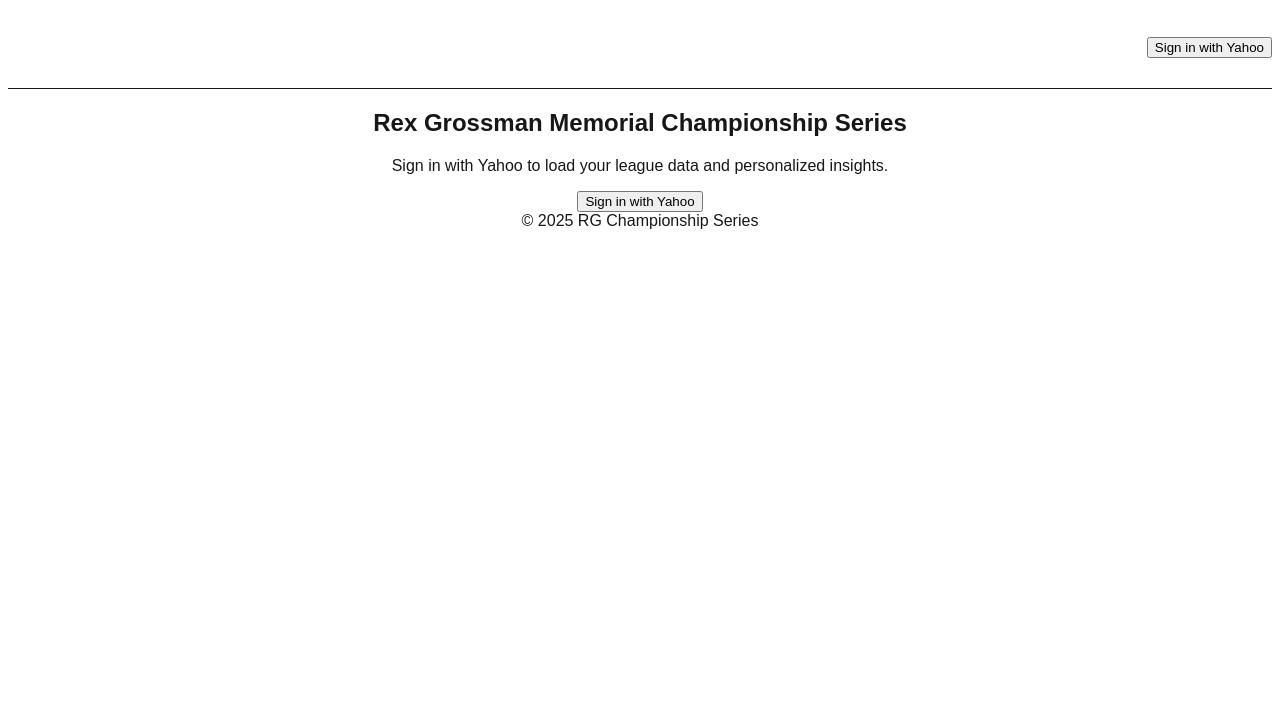
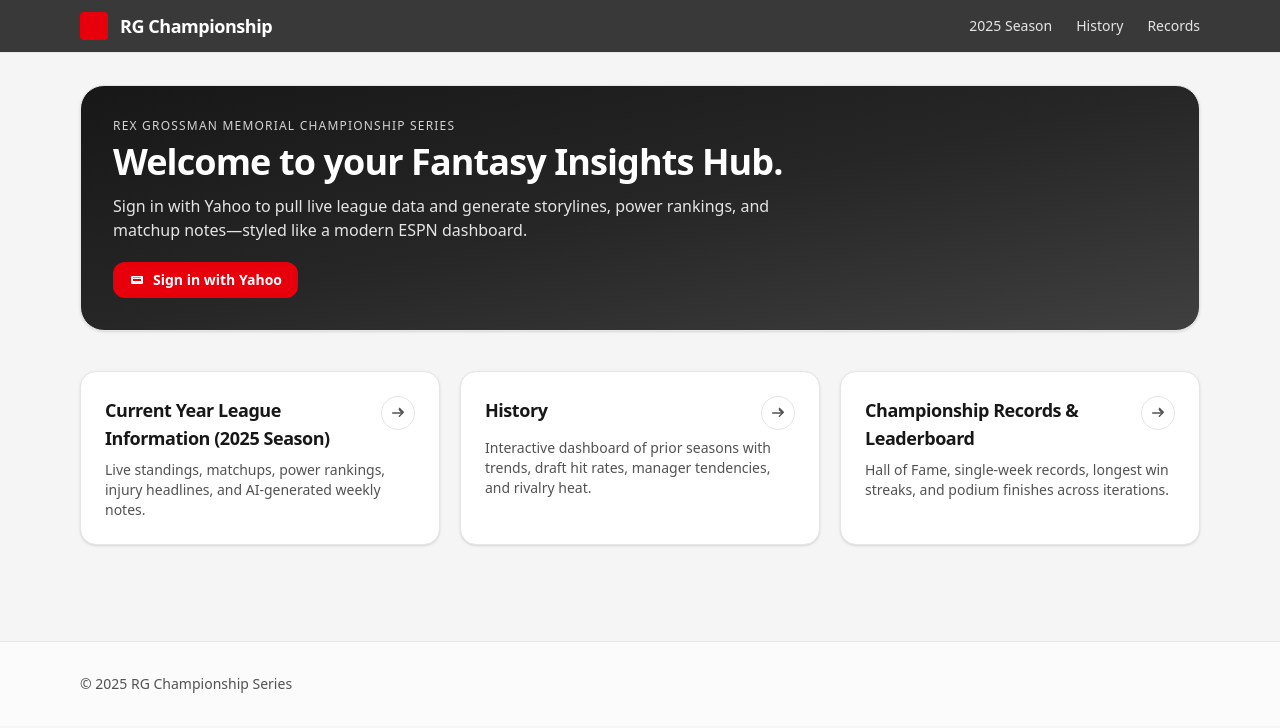
Before and after one commit to boppy-boop/fantasy-insights, a Next.js app in the folder fantasy-insights-next/: page / in a window 1280 px wide. Shown: the top 728 px of the page. Built offline with nearby package versions, Linux system fonts and the light colour scheme; no server answers.

Commit message:
UI update

```diff
--- a/fantasy-insights-next/app/fantasy/page.tsx
+++ b/fantasy-insights-next/app/fantasy/page.tsx
@@ -1,125 +1,99 @@
 "use client";
+import { useEffect, useState } from "react";
 
-import React, { useState } from "react";
-import Link from "next/link";
-import { useSession, signIn } from "next-auth/react";
-import AuthButton from "../../components/AuthButton";
+interface LeagueSummary {
+  leagueKey: string;
+  name: string;
+  season: string;
+}
 
-type League = { id: string; name: string; season?: string };
-type LeaguesOK = { leagues: League[] };
-
-export default function FantasyPage() {
-  const { status } = useSession();
-  const [loading, setLoading] = useState(false);
-  const [leagues, setLeagues] = useState<League[]>([]);
+export default function Fantasy2025() {
+  const [leagues, setLeagues] = useState<LeagueSummary[] | null>(null);
+  const [loading, setLoading] = useState(true);
   const [error, setError] = useState<string | null>(null);
 
-  async function loadLeagues(): Promise<void> {
+  useEffect(() => {
+    (async () => {
       try {
-      setLoading(true);
-      setError(null);
         const res = await fetch("/api/yahoo/leagues", { cache: "no-store" });
-      if (!res.ok) {
-        const text = await res.text();
-        throw new Error(`Leagues request failed (${res.status}): ${text}`);
-      }
-      const json = (await res.json()) as LeaguesOK;
-      if (!json || !Array.isArray(json.leagues)) {
-        throw new Error("Unexpected leagues response shape.");
-      }
-      setLeagues(json.leagues);
-    } catch (e) {
-      setError(
-        e instanceof Error ? e.message : "Unknown error while loading leagues."
-      );
+        if (!res.ok) throw new Error(`HTTP ${res.status}`);
+        const data = await res.json();
+        setLeagues(data?.leagues || []);
+      } catch (e: any) {
+        setError(e.message || "Failed to load leagues");
       } finally {
         setLoading(false);
       }
-  }
+    })();
+  }, []);
 
   return (
-    <main className="min-h-screen bg-gradient-to-br from-zinc-950 via-black to-zinc-900 text-zinc-100">
-      <header className="border-b border-zinc-800 bg-zinc-950/70 backdrop-blur">
-        <div className="mx-auto flex max-w-6xl items-center justify-between px-6 py-5">
-          <Link href="/" className="text-zinc-300 hover:text-white">
-            ← Home
-          </Link>
-          <div className="font-semibold">
-            Rex Grossman Memorial Championship Series
+    <div className="space-y-8">
+      <div className="flex items-end justify-between">
+        <div>
+          <h1 className="text-2xl font-extrabold tracking-tight">2025 Season</h1>
+          <p className="text-sm text-neutral-600">Live league overview, auto-generated storylines, and weekly insights.</p>
         </div>
-          <AuthButton />
-        </div>
-      </header>
-
-      <section className="mx-auto max-w-5xl px-6 py-10">
-        <h2 className="text-2xl md:text-3xl font-bold">League Insights</h2>
-        <p className="mt-2 text-zinc-400">
-          Load your Yahoo leagues and jump into analytics.
-        </p>
-
-        {status !== "authenticated" ? (
-          <div className="mt-8">
-            <button
-              onClick={() => signIn("yahoo")}
-              className="rounded-xl bg-indigo-600 px-4 py-2 text-white shadow hover:bg-indigo-500"
-            >
-              Sign in with Yahoo
-            </button>
-          </div>
-        ) : (
-          <>
-            <div className="mt-8 flex items-center gap-3">
-              <button
-                onClick={loadLeagues}
-                disabled={loading}
-                className="rounded-xl bg-violet-600 px-4 py-2 text-white shadow hover:bg-violet-500 disabled:opacity-60"
-              >
-                {loading ? "Loading…" : "Load Yahoo Leagues"}
-              </button>
-
-              {/* Debug viewer (uses Link to satisfy lint) */}
-              <Link
-                href="/api/auth/session"
-                target="_blank"
-                className="rounded-xl border border-zinc-700 px-4 py-2 text-zinc-300 hover:bg-zinc-800"
-              >
-                View session JSON
-              </Link>
       </div>
 
-            {error && (
-              <div className="mt-6 rounded-xl border border-red-700 bg-red-950/40 p-4 text-red-200">
-                {error}
+      <section className="grid gap-6 lg:grid-cols-3">
+        {/* Left column: Headlines & Insights */}
+        <div className="space-y-6 lg:col-span-2">
+          <div className="rounded-2xl border border-neutral-200 bg-white p-5 shadow-sm">
+            <h2 className="text-lg font-bold tracking-tight">This Week’s Storylines</h2>
+            <p className="mt-2 text-sm text-neutral-600">We’ll generate notes from live data (records, streaks, points for/against, and injuries). Configure in <code>lib/insights.ts</code>.</p>
+            <ul className="mt-3 list-disc pl-5 text-sm text-neutral-800">
+              <li>Power surge: Top-3 scoring teams trending up 2 weeks straight.</li>
+              <li>Upset alert: A bottom-half team projects as a slight favorite.</li>
+              <li>Injury watch: Roster volatility flagged for two contenders.</li>
+            </ul>
           </div>
-            )}
 
-            <div className="mt-8 grid gap-4">
-              {leagues.length === 0 && !loading && !error && (
-                <div className="text-zinc-400">No leagues loaded yet.</div>
-              )}
-              {leagues.map((lg) => (
-                <div
-                  key={lg.id}
-                  className="rounded-2xl border border-zinc-800 bg-zinc-900/60 p-5 hover:border-violet-600/50"
-                >
-                  <div className="text-lg font-semibold">{lg.name}</div>
-                  <div className="text-zinc-400 text-sm">
-                    Season: {lg.season ?? "—"} &middot; ID: {lg.id}
+          <div className="rounded-2xl border border-neutral-200 bg-white p-5 shadow-sm">
+            <h2 className="text-lg font-bold tracking-tight">Live Matchups</h2>
+            <p className="mt-2 text-sm text-neutral-600">Hook to Yahoo matchups endpoint and summarize with your rules/AI.</p>
+            <div className="mt-4 grid gap-4 sm:grid-cols-2">
+              <div className="rounded-xl border border-neutral-200 p-4">
+                <p className="text-xs uppercase tracking-widest text-neutral-500">Matchup</p>
+                <p className="font-semibold">Team A vs Team B</p>
+                <p className="text-sm text-neutral-600">Projected: 127.4 – 121.9</p>
               </div>
-                  <div className="mt-3">
-                    <Link
-                      href={`/fantasy/league/${encodeURIComponent(lg.id)}`}
-                      className="text-violet-300 hover:text-violet-200"
-                    >
-                      Open analytics →
-                    </Link>
+              <div className="rounded-xl border border-neutral-200 p-4">
+                <p className="text-xs uppercase tracking-widest text-neutral-500">Matchup</p>
+                <p className="font-semibold">Team C vs Team D</p>
+                <p className="text-sm text-neutral-600">Projected: 118.3 – 116.2</p>
               </div>
             </div>
+          </div>
+        </div>
+
+        {/* Right column: Leagues list */}
+        <aside className="space-y-4">
+          <div className="rounded-2xl border border-neutral-200 bg-white p-5 shadow-sm">
+            <h2 className="text-lg font-bold tracking-tight">Your Yahoo Leagues</h2>
+            {loading && <p className="mt-2 text-sm text-neutral-600">Loading…</p>}
+            {error && <p className="mt-2 text-sm text-red-600">{error}</p>}
+            {!loading && !error && (
+              <ul className="mt-2 divide-y">
+                {(leagues || []).map((l) => (
+                  <li key={l.leagueKey} className="py-2">
+                    <div className="flex items-center justify-between">
+                      <div>
+                        <p className="font-medium">{l.name}</p>
+                        <p className="text-xs text-neutral-600">Season {l.season}</p>
+                      </div>
+                      <button className="rounded-lg border border-neutral-200 px-3 py-1 text-xs font-semibold">Open</button>
+                    </div>
+                  </li>
                 ))}
+                {(leagues || []).length === 0 && (
+                  <li className="py-2 text-sm text-neutral-600">No leagues found yet.</li>
+                )}
+              </ul>
+            )}
           </div>
-          </>
-        )}
+        </aside>
       </section>
-    </main>
+    </div>
   );
 }
--- a/fantasy-insights-next/app/globals.css
+++ b/fantasy-insights-next/app/globals.css
@@ -1,21 +1,15 @@
-@tailwind base;
-@tailwind components;
-@tailwind utilities;
+/* Tailwind v4 – zero-config */
+@import "tailwindcss";
+
 
 :root {
-  --background: #ffffff;
-  --foreground: #171717;
+--brand: 220 13% 6%; /* near-black */
+--accent: 0 72% 51%; /* red */
 }
 
-@media (prefers-color-scheme: dark) {
-  :root {
-    --background: #0a0a0a;
-    --foreground: #ededed;
-  }
-}
 
-body {
-  background: var(--background);
-  color: var(--foreground);
-  font-family: Arial, Helvetica, sans-serif;
-}
+html, body { height: 100%; }
+
+
+/* Smooth typography */
+* { font-feature-settings: "ss01" on, "ss02" on; }
--- /dev/null
+++ b/fantasy-insights-next/app/history/page.tsx
@@ -0,0 +1,18 @@
+export default function HistoryPage() {
+  return (
+    <div className="space-y-6">
+      <h1 className="text-2xl font-extrabold tracking-tight">League History</h1>
+      <p className="text-sm text-neutral-600">Season-by-season dashboard with trends, draft ROI, rivalry heat, and playoff runs.</p>
+      <div className="grid gap-6 sm:grid-cols-2">
+        <div className="rounded-2xl border border-neutral-200 bg-white p-5 shadow-sm">
+          <h2 className="text-lg font-bold tracking-tight">Win % by Season</h2>
+          <p className="mt-2 text-sm text-neutral-600">Plug charts here (e.g., Recharts) once data endpoints are wired.</p>
+        </div>
+        <div className="rounded-2xl border border-neutral-200 bg-white p-5 shadow-sm">
+          <h2 className="text-lg font-bold tracking-tight">Draft Hit Rate</h2>
+          <p className="mt-2 text-sm text-neutral-600">Show how often early picks finish top-5 at position, by manager.</p>
+        </div>
+      </div>
+    </div>
+  );
+}
--- a/fantasy-insights-next/app/layout.tsx
+++ b/fantasy-insights-next/app/layout.tsx
@@ -1,13 +1,30 @@
 import "./globals.css";
+import Link from "next/link";
+import type { ReactNode } from "react";
+
 import Providers from "./providers";
 
-export const metadata = { title: "Fantasy Insights" };
-
-export default function RootLayout({ children }: { children: React.ReactNode }) {
+export default function RootLayout({ children }: { children: ReactNode }) {
   return (
     <html lang="en">
-      <body>
-        <Providers>{children}</Providers>
+      <body className="min-h-screen bg-neutral-100 text-neutral-900">
+        <header className="sticky top-0 z-50 border-b border-neutral-200 bg-neutral-950/95 backdrop-blur supports-[backdrop-filter]:bg-neutral-950/80">
+          <div className="mx-auto flex max-w-6xl items-center justify-between px-4 py-3">
+            <Link href="/" className="flex items-center gap-3">
+              <div className="h-7 w-7 rounded bg-red-600" />
+              <span className="text-lg font-extrabold tracking-tight text-white">RG Championship</span>
+            </Link>
+            <nav className="flex items-center gap-6 text-sm text-neutral-200">
+              <Link href="/fantasy" className="hover:text-white">2025 Season</Link>
+              <Link href="/history" className="hover:text-white">History</Link>
+              <Link href="/records" className="hover:text-white">Records</Link>
+            </nav>
+          </div>
+        </header>
+        <main className="mx-auto max-w-6xl px-4 py-8"><Providers>{children}</Providers></main>
+        <footer className="mt-16 border-t border-neutral-200 bg-white/60">
+          <div className="mx-auto max-w-6xl px-4 py-8 text-sm text-neutral-600">© 2025 RG Championship Series</div>
+        </footer>
       </body>
     </html>
   );
--- a/fantasy-insights-next/app/page.tsx
+++ b/fantasy-insights-next/app/page.tsx
@@ -1,70 +1,73 @@
 "use client";
+import { useSession, signIn } from "next-auth/react";
+import Link from "next/link";
 
-import Link from "next/link";
-import { useSession } from "next-auth/react";
-import AuthButton from "../components/AuthButton";
+function OptionCard({ title, description, href }: { title: string; description: string; href: string }) {
+  return (
+    <Link href={href} className="group block rounded-2xl border border-neutral-200 bg-white p-6 shadow-sm transition hover:shadow-md">
+      <div className="flex items-start justify-between">
+        <h3 className="text-lg font-bold tracking-tight text-neutral-900">{title}</h3>
+        <div className="rounded-full border border-neutral-200 p-2 transition group-hover:translate-x-1">
+          <svg xmlns="http://www.w3.org/2000/svg" viewBox="0 0 24 24" fill="currentColor" className="h-4 w-4 text-neutral-600"><path d="M13.293 4.293a1 1 0 011.414 0l6 6a1 1 0 010 1.414l-6 6a1 1 0 01-1.414-1.414L17.586 12l-4.293-4.293a1 1 0 010-1.414z"/><path d="M3 12a1 1 0 011-1h14a1 1 0 110 2H4a1 1 0 01-1-1z"/></svg>
+        </div>
+      </div>
+      <p className="mt-2 text-sm text-neutral-600">{description}</p>
+    </Link>
+  );
+}
 
-export default function Home() {
-  const { data, status } = useSession();
-  const firstName = (data?.user?.name || data?.user?.email || "Coach").split(" ")[0];
+export default function Page() {
+  const { data: session, status } = useSession();
+  const firstName = (session?.user?.name || "").split(" ")[0] || undefined;
 
   return (
-    <main className="min-h-screen bg-gradient-to-br from-zinc-950 via-black to-zinc-900 text-zinc-100">
-      <header className="border-b border-zinc-800 bg-zinc-950/70 backdrop-blur">
-        <div className="mx-auto flex max-w-6xl items-center justify-between px-6 py-5">
-          <h1 className="text-xl font-semibold tracking-tight">
-            <span className="bg-gradient-to-r from-violet-400 to-emerald-400 bg-clip-text text-transparent">
-              Rex Grossman Memorial Championship Series
-            </span>
-          </h1>
-          <AuthButton />
-        </div>
-      </header>
-
-      <section className="mx-auto max-w-5xl px-6 py-16 text-center">
-        {status === "authenticated" ? (
-          <>
-            <p className="text-zinc-300 text-lg">
-              Welcome back, <span className="font-semibold text-white">{firstName}</span> 👋
-            </p>
-            <h2 className="mt-3 text-3xl md:text-5xl font-extrabold tracking-tight">
-              Your weekly fantasy edge starts here.
-            </h2>
-
-            <div className="mt-10 grid grid-cols-1 sm:grid-cols-2 gap-6 justify-center">
-              <Link
-                href="/fantasy"
-                className="group rounded-2xl border border-violet-700/40 bg-zinc-900/60 p-6 text-left shadow-lg transition hover:-translate-y-0.5 hover:border-violet-500 hover:shadow-violet-900/30"
-              >
-                <div className="text-sm text-violet-300">Dashboard</div>
-                <div className="mt-2 text-2xl font-semibold">Open League Insights</div>
-                <p className="mt-2 text-zinc-400">
-                  Power rankings, steals & overpays, strength of schedule, and more.
-                </p>
-                <div className="mt-4 text-violet-300 group-hover:translate-x-1 transition">
-                  Enter →
-                </div>
-              </Link>
-            </div>
-          </>
-        ) : (
-          <>
-            <h2 className="text-3xl md:text-5xl font-extrabold tracking-tight">
-              Rex Grossman Memorial Championship Series
-            </h2>
-            <p className="mt-4 text-zinc-300">
-              Sign in with Yahoo to load your league data and personalized insights.
-            </p>
-            <div className="mt-8 flex justify-center">
-              <AuthButton />
-            </div>
-          </>
+    <div className="space-y-10">
+      {/* Hero */}
+      <section className="rounded-3xl border border-neutral-200 bg-gradient-to-br from-neutral-900 via-neutral-800 to-neutral-700 p-8 text-white shadow-sm">
+        <p className="text-xs uppercase tracking-widest text-neutral-300">Rex Grossman Memorial Championship Series</p>
+        <h1 className="mt-2 text-3xl font-extrabold tracking-tight sm:text-4xl">
+          {firstName ? (
+            <>
+              Welcome back, <span className="text-red-400">{firstName}</span>.
+            </>
+          ) : (
+            <>Welcome to your Fantasy Insights Hub.</>
+          )}
+        </h1>
+        <p className="mt-3 max-w-2xl text-neutral-200">
+          Sign in with Yahoo to pull live league data and generate storylines, power rankings, and matchup notes—styled like a modern ESPN dashboard.
+        </p>
+        {!firstName && (
+          <button
+            onClick={() => signIn("yahoo")}
+            className="mt-5 inline-flex items-center gap-2 rounded-xl bg-red-600 px-4 py-2 text-sm font-semibold text-white transition hover:bg-red-500"
+          >
+            <svg xmlns="http://www.w3.org/2000/svg" viewBox="0 0 24 24" fill="currentColor" className="h-4 w-4"><path d="M19.5 6h-15a1.5 1.5 0 00-1.5 1.5v9A1.5 1.5 0 004.5 18h15a1.5 1.5 0 001.5-1.5v-9A1.5 1.5 0 0019.5 6zM6 8.25h12V9H6v-.75zM6 10.5h12v3H6v-3z" /></svg>
+            Sign in with Yahoo
+          </button>
         )}
       </section>
 
-      <footer className="py-8 text-center text-sm text-zinc-500">
-        © {new Date().getFullYear()} RG Championship Series
-      </footer>
-    </main>
+      {/* Options */}
+      <section>
+        <div className="grid gap-5 sm:grid-cols-2 lg:grid-cols-3">
+          <OptionCard
+            title="Current Year League Information (2025 Season)"
+            description="Live standings, matchups, power rankings, injury headlines, and AI-generated weekly notes."
+            href="/fantasy"
+          />
+          <OptionCard
+            title="History"
+            description="Interactive dashboard of prior seasons with trends, draft hit rates, manager tendencies, and rivalry heat."
+            href="/history"
+          />
+          <OptionCard
+            title="Championship Records & Leaderboard"
+            description="Hall of Fame, single-week records, longest win streaks, and podium finishes across iterations."
+            href="/records"
+          />
+        </div>
+      </section>
+    </div>
   );
 }
--- a/fantasy-insights-next/app/providers.tsx
+++ b/fantasy-insights-next/app/providers.tsx
@@ -1,6 +1,7 @@
 "use client";
 import { SessionProvider } from "next-auth/react";
 
+
 export default function Providers({ children }: { children: React.ReactNode }) {
-  return <SessionProvider>{children}</SessionProvider>;
+return <SessionProvider>{children}</SessionProvider>;
 }
--- /dev/null
+++ b/fantasy-insights-next/app/records/page.tsx
@@ -0,0 +1,44 @@
+export default function RecordsPage() {
+return (
+<div className="space-y-6">
+<h1 className="text-2xl font-extrabold tracking-tight">Championship Records & Leaderboard</h1>
+<p className="text-sm text-neutral-600">Podium finishes, single-week highs, win streaks, comeback wins, and career points.</p>
+
+
+<div className="grid gap-6 lg:grid-cols-3">
+<div className="rounded-2xl border border-neutral-200 bg-white p-5 shadow-sm lg:col-span-2">
+<h2 className="text-lg font-bold tracking-tight">All-Time Leaderboard</h2>
+<table className="mt-3 w-full text-left text-sm">
+<thead className="text-xs uppercase text-neutral-500">
+<tr>
+<th className="py-2">Manager</th>
+<th className="py-2">Titles</th>
+<th className="py-2">Finals</th>
+<th className="py-2">Win %</th>
+<th className="py-2">Career Pts</th>
+</tr>
+</thead>
+<tbody className="divide-y">
+{/* Map real data here */}
+<tr>
+<td className="py-2 font-medium">Placeholder GM</td>
+<td className="py-2">2</td>
+<td className="py-2">3</td>
+<td className="py-2">.612</td>
+<td className="py-2">18,234</td>
+</tr>
+</tbody>
+</table>
+</div>
+<div className="rounded-2xl border border-neutral-200 bg-white p-5 shadow-sm">
+<h2 className="text-lg font-bold tracking-tight">Records</h2>
+<ul className="mt-3 space-y-2 text-sm">
+<li><span className="font-semibold">Single-week high:</span> 232.16 pts (Team X, 2024 Wk 7)</li>
+<li><span className="font-semibold">Longest win streak:</span> 8 (Manager Y, 2023)</li>
+<li><span className="font-semibold">Biggest upset:</span> 45.6-pt proj diff (2022)</li>
+</ul>
+</div>
+</div>
+</div>
+);
+}
```
Also changed, not shown: fantasy-insights-next/lib/insights.ts (added, +15 -0 lines), 1 other file (tests, documents, lock files or other folders). Lines whose indentation alone changed are shown as unchanged.
